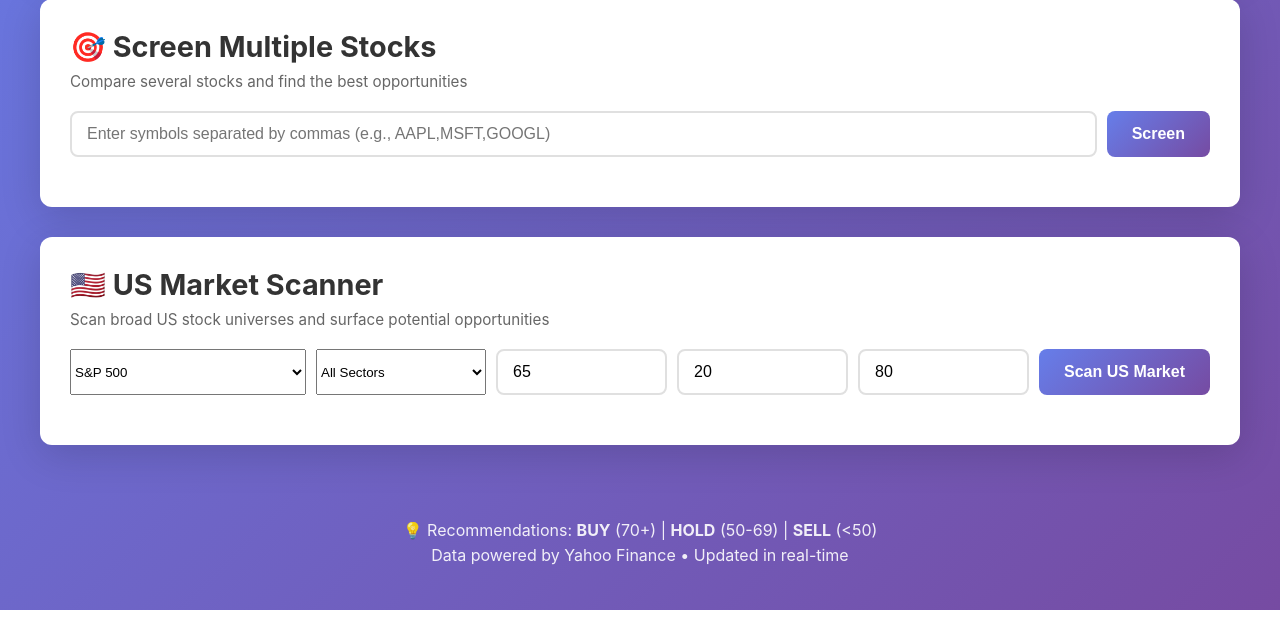
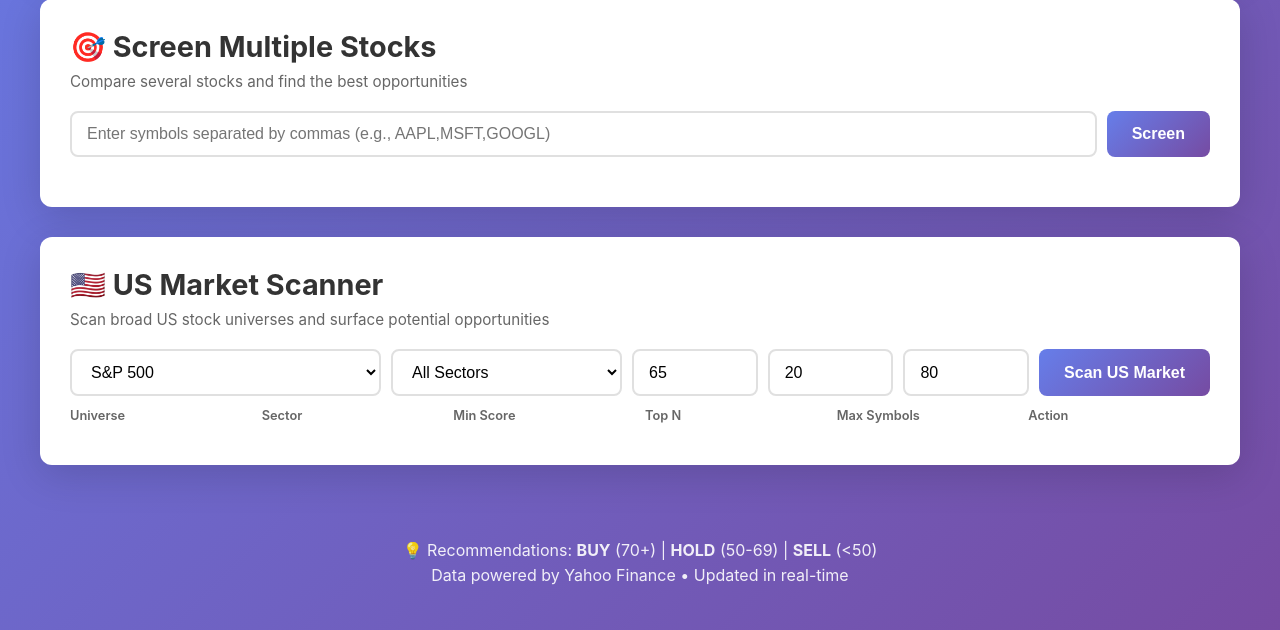
Before and after one commit to erictkh18-prog/stock-agent, a FastAPI app: page / in a window 1280 px wide. Shown: the part 419-1049 px from the top of the page. Run offline with FastAPI, Linux system fonts and the light colour scheme.

Commit message:
Fix market scan click flow and add field labels

```diff
--- a/web/static/script.js
+++ b/web/static/script.js
@@ -250,10 +250,13 @@ async function scanUsMarket(buttonEl = null) {
     const btn = buttonEl || document.getElementById('marketScanBtn');
     const universe = document.getElementById('marketUniverse')?.value || 'sp500';
     const sector = document.getElementById('marketSector')?.value || 'all';
-    const minScore = Number(document.getElementById('marketMinScore')?.value || 65);
-    const topN = Number(document.getElementById('marketTopN')?.value || 20);
-    const maxSymbolsInput = Number(document.getElementById('marketMaxSymbols')?.value || 80);
+    const minScoreInput = Number(document.getElementById('marketMinScore')?.value);
+    const topNInput = Number(document.getElementById('marketTopN')?.value);
+    const maxSymbolsInput = Number(document.getElementById('marketMaxSymbols')?.value);
+    const minScore = Number.isFinite(minScoreInput) ? Math.min(100, Math.max(0, minScoreInput)) : 65;
+    const topN = Number.isFinite(topNInput) ? Math.min(100, Math.max(1, Math.floor(topNInput))) : 20;
     const maxSymbols = Math.min(800, Math.max(25, Math.floor(maxSymbolsInput || 80)));
+    const progressEl = document.getElementById('marketScanMeta');
 
     try {
         setButtonState(btn, true, 'Scanning...', 'Scan US Market');
@@ -267,14 +270,17 @@ async function scanUsMarket(buttonEl = null) {
         params.append('top_n', String(topN));
         params.append('max_symbols', String(maxSymbols));
 
-        const progressEl = document.getElementById('marketScanMeta');
         const progressSector = sector === 'all' ? 'all sectors' : sector;
         if (progressEl) {
             progressEl.textContent = `Scanning up to ${maxSymbols} symbols from ${universe} (${progressSector}). This may take 10-60 seconds...`;
         }
         document.getElementById('marketScanResult')?.classList.remove('hidden');
 
-        const response = await fetch(`${API_URL}/scan-us-market?${params}`);
+        const controller = new AbortController();
+        const timeoutId = setTimeout(() => controller.abort(), 90000);
+        const response = await fetch(`${API_URL}/scan-us-market?${params}`, { signal: controller.signal });
+        clearTimeout(timeoutId);
+
         if (!response.ok) {
             const errorMessage = await parseApiError(response, 'Could not scan US market');
             throw new Error(errorMessage);
@@ -297,7 +303,14 @@ async function scanUsMarket(buttonEl = null) {
 
         setButtonState(btn, false, 'Scanning...', 'Scan US Market');
     } catch (error) {
-        alert(`Error: ${error.message}`);
+        const message = error?.name === 'AbortError'
+            ? 'Scan timed out after 90 seconds. Try reducing Max Symbols.'
+            : `Error: ${error.message}`;
+
+        if (progressEl) {
+            progressEl.textContent = message;
+        }
+        alert(message);
         setButtonState(btn, false, 'Scanning...', 'Scan US Market');
     }
 }
@@ -306,6 +319,7 @@ async function scanUsMarket(buttonEl = null) {
 document.addEventListener('DOMContentLoaded', () => {
     const analyzeBtn = document.getElementById('analyzeBtn');
     const screenBtn = document.getElementById('screenBtn');
+    const marketScanBtn = document.getElementById('marketScanBtn');
 
     document.getElementById('singleSymbol')?.addEventListener('keypress', (e) => {
         if (e.key === 'Enter') analyzeStock(analyzeBtn);
@@ -314,4 +328,8 @@ document.addEventListener('DOMContentLoaded', () => {
     document.getElementById('multipleSymbols')?.addEventListener('keypress', (e) => {
         if (e.key === 'Enter') screenStocks(screenBtn);
     });
+
+    marketScanBtn?.addEventListener('click', () => {
+        scanUsMarket(marketScanBtn);
+    });
 });
--- a/web/static/style.css
+++ b/web/static/style.css
@@ -78,10 +78,32 @@ body {
     transition: border-color 0.3s;
 }
 
-.input-group input:focus {
+.input-group select {
+    flex: 1;
+    padding: 12px 15px;
+    border: 2px solid #e0e0e0;
+    border-radius: 8px;
+    font-size: 1em;
+    background: white;
+    transition: border-color 0.3s;
+}
+
+.input-group input:focus,
+.input-group select:focus {
     outline: none;
     border-color: #667eea;
     box-shadow: 0 0 0 3px rgba(102, 126, 234, 0.1);
+}
+
+.field-labels {
+    display: grid;
+    grid-template-columns: repeat(6, minmax(120px, 1fr));
+    gap: 10px;
+    margin-top: -8px;
+    margin-bottom: 12px;
+    color: #666;
+    font-size: 0.8em;
+    font-weight: 600;
 }
 
 .input-group button,
--- a/web/templates/dashboard.html
+++ b/web/templates/dashboard.html
@@ -5,7 +5,7 @@
     <meta name="viewport" content="width=device-width, initial-scale=1.0">
     <title>Stock Analysis Agent</title>
     <script src="https://cdn.jsdelivr.net/npm/chart.js"></script>
-    <link rel="stylesheet" href="../static/style.css">
+    <link rel="stylesheet" href="../static/style.css?v=20260325a">
 </head>
 <body>
     <div class="header">
@@ -129,7 +129,16 @@
                 <input type="number" id="marketMinScore" min="0" max="100" step="1" value="65" placeholder="Min score">
                 <input type="number" id="marketTopN" min="1" max="100" step="1" value="20" placeholder="Top N">
                 <input type="number" id="marketMaxSymbols" min="25" max="800" step="5" value="80" placeholder="Max symbols">
-                <button id="marketScanBtn" onclick="scanUsMarket(this)">Scan US Market</button>
+                <button id="marketScanBtn">Scan US Market</button>
+            </div>
+
+            <div class="field-labels" aria-hidden="true">
+                <span>Universe</span>
+                <span>Sector</span>
+                <span>Min Score</span>
+                <span>Top N</span>
+                <span>Max Symbols</span>
+                <span>Action</span>
             </div>
 
             <div id="marketScanResult" class="result hidden">
@@ -146,6 +155,6 @@
         <p>Data powered by Yahoo Finance • Updated in real-time</p>
     </div>
 
-    <script src="../static/script.js"></script>
+    <script src="../static/script.js?v=20260325a"></script>
 </body>
 </html>
```
